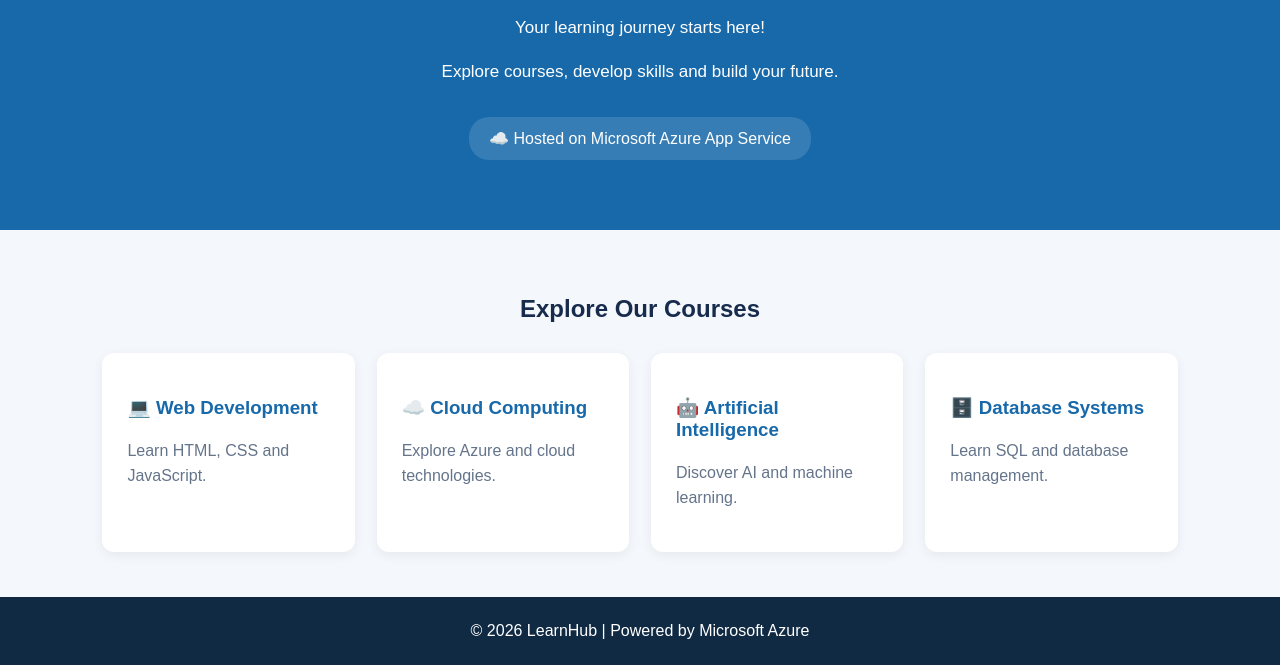
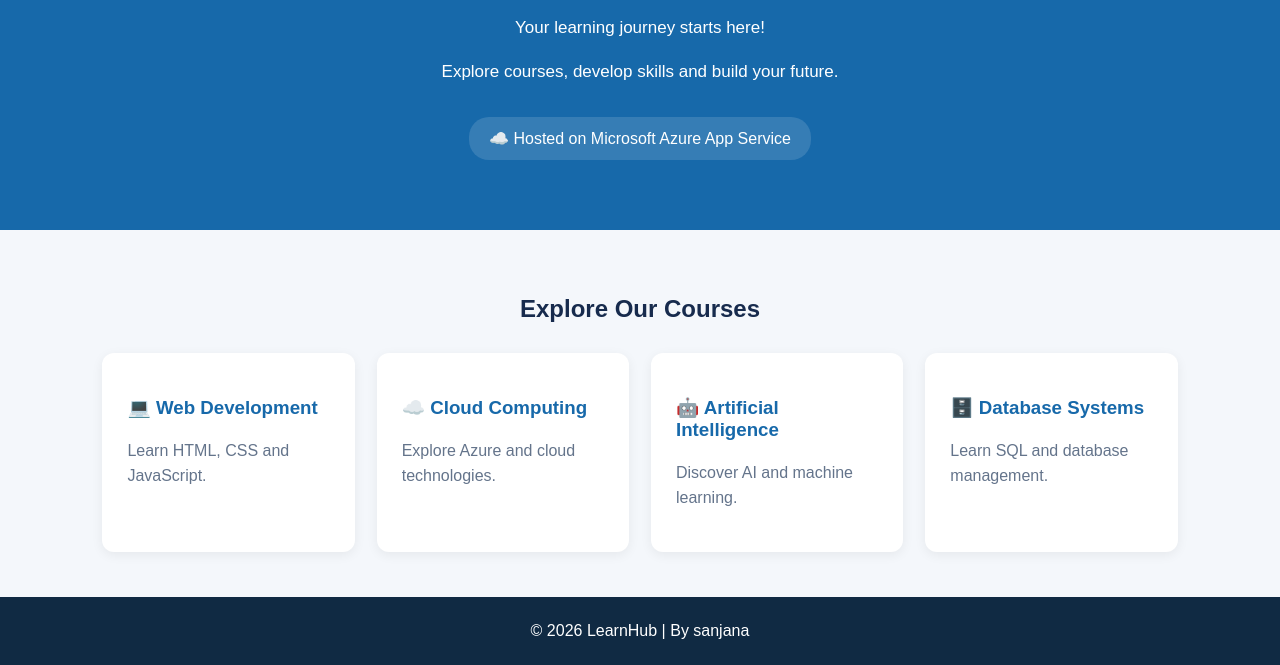
Before and after one commit to Sanju2112/LLT1-cloud, a website: page index.html in a window 1280 px wide. Shown: the part 229-894 px from the top of the page. Drawn offline with Linux system fonts and the light colour scheme.

Commit message:
Update footer text to credit sanjana

```diff
--- a/index.html
+++ b/index.html
@@ -48,7 +48,7 @@
     </main>
 
     <footer>
-        © 2026 LearnHub | Powered by Microsoft Azure
+        © 2026 LearnHub | By sanjana
     </footer>
 
 </body>
```
